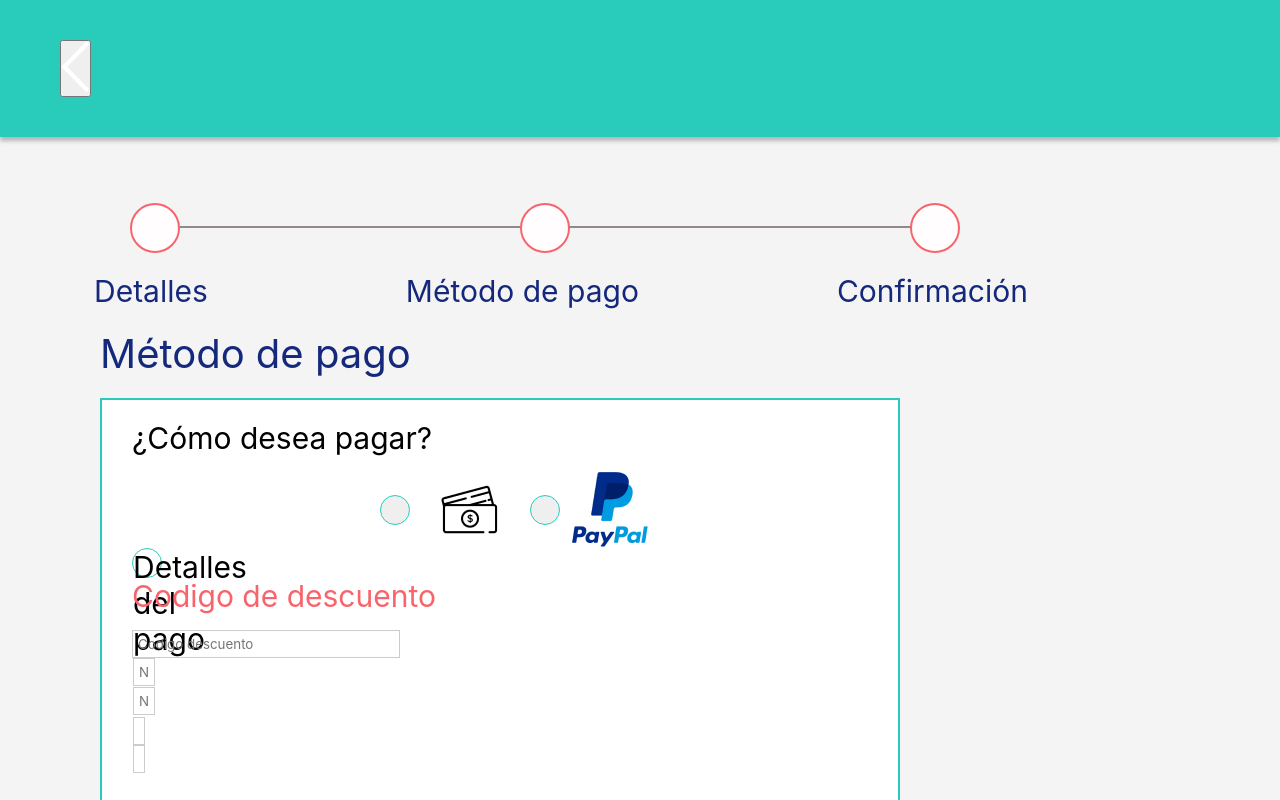
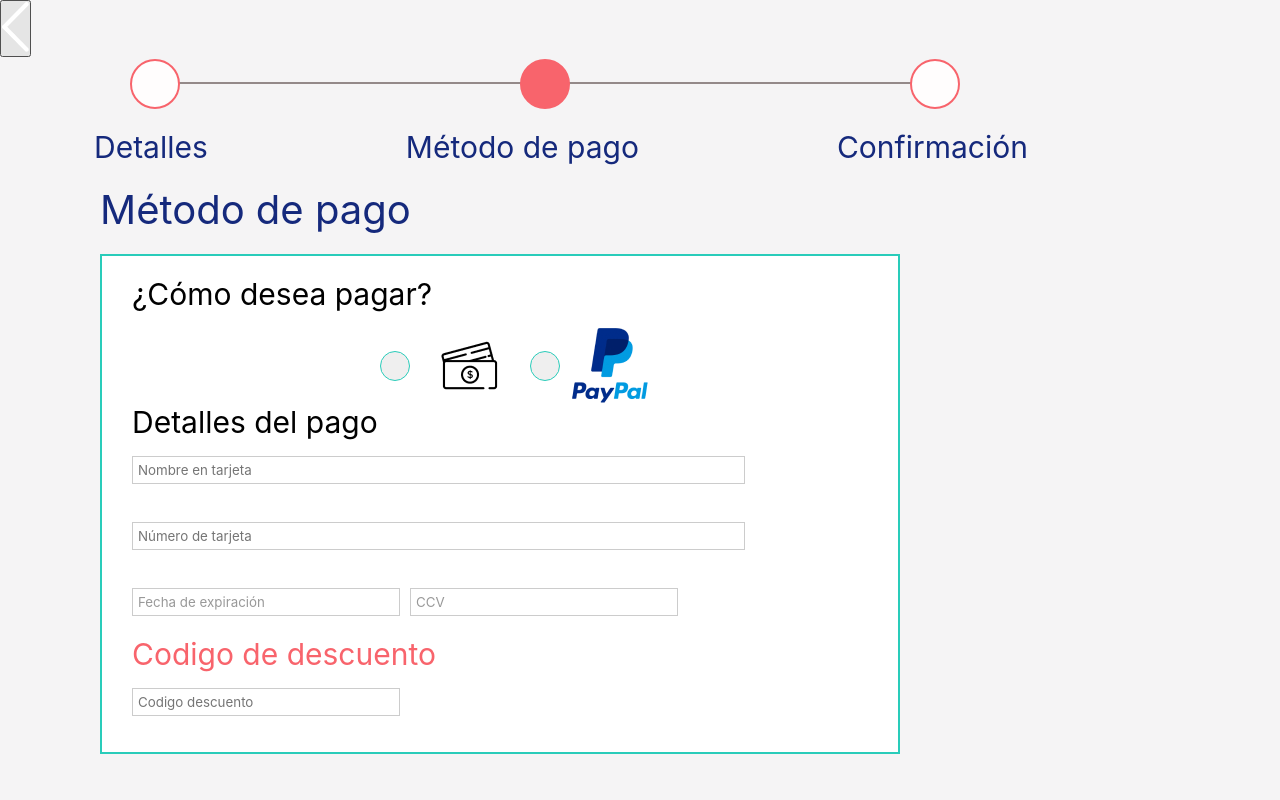
Before and after one commit to ReiReyes/Proyecto-Final, a React (Vite) app: page / in a window 1280 px wide. Both pictures are taken after a click on the button "Confirmar". Shown: the top 800 px of the page. Built offline with nearby package versions, Linux system fonts and the light colour scheme.

Commit message:
Bug metodo arreglado

```diff
--- a/src/components/MetodoPago.jsx
+++ b/src/components/MetodoPago.jsx
@@ -25,7 +25,7 @@ const MetodoPago = ({ onNext, onBack }) => {
   return (
     <detalles>
       {/* Barra */}
-      <div className="top-bar">
+      <div className="top-bar-c">
         <button onClick={onBack} className="blueBar">
           <img src={exit} className="exit"  alt="Exit"></img>
         </button>
@@ -35,8 +35,8 @@ const MetodoPago = ({ onNext, onBack }) => {
       <div className="linea"></div>
       <div className="circulos">
         <div className="circulo" />
-        <div className="circulo" />
-        <div className="circulo" />
+        <div className="circuloRelleno" />
+        <div className="circulo"/>
       </div>
 
       <div className="nombreEstados">
@@ -57,7 +57,7 @@ const MetodoPago = ({ onNext, onBack }) => {
           <button className={isSeleccionPago1Clicked ? 'seleccionPago1 clicked' : 'seleccionPago1'} onClick={handleClickSeleccionPago1}></button>
           <img src={paypal} className="paypal" alt="Paypal"></img>
         </div>
-        <div className={isSeleccionPago2Clicked ? 'seleccionPago2 clicked' : 'seleccionPago2' /* Esta es la parte para que no salga, cambia el nombre de clase y ya */}>
+
         <p className="pagar">Detalles del pago</p>
         <input className='nombreTarjeta' placeholder='Nombre en tarjeta' />
         <input className='nroTarjeta' placeholder='Número de tarjeta' />
@@ -66,7 +66,7 @@ const MetodoPago = ({ onNext, onBack }) => {
         <input className='fechaTarjeta' placeholder='Fecha de expiración' />
         <input className='ccvTarjeta' placeholder='CCV' />
         <br/><br/>
-        </div>
+
         <p className="descuento">Codigo de descuento</p>
         <input className='codigo' placeholder='Codigo descuento' />
       </div>
```
